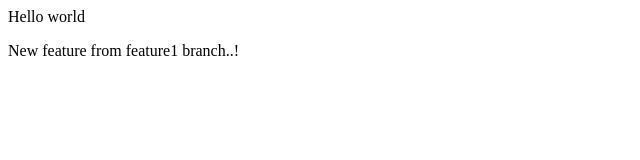
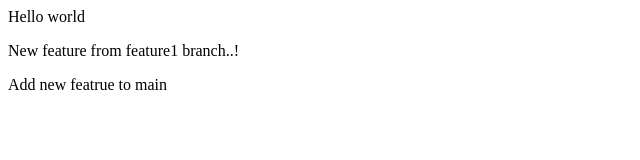
Before and after one commit to DigvijayPatil2307/Local-Repository, a plain HTML site: page index.html in a window 1280 px wide. Shown: the whole page, without its empty margins (0-640 px from the left). Drawn offline with Linux system fonts and the light colour scheme.

Commit message:
New commit featrue

```diff
--- a/index.html
+++ b/index.html
@@ -1,2 +1,3 @@
 <p>Hello world</p>
 <P>New feature from feature1 branch..!</P>
+<p>Add new featrue to main</p>
```
